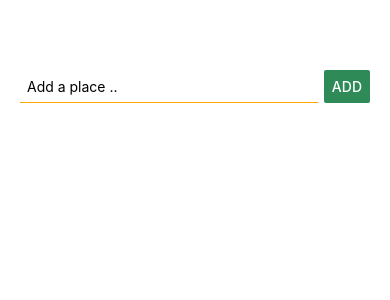
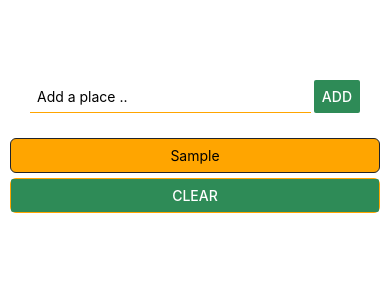
Before and after one commit to sajjad0057/Basic-React-Native, a React Native app: screen / in a window 390 px wide. Both pictures are taken after typing "Sample" into the empty fields and a click on the button "ADD". Shown: the top 300 px of the page. Built offline with nearby package versions, Linux system fonts and the light colour scheme.

Commit message:
Creating Component and make a simple list

```diff
--- a/App.js
+++ b/App.js
@@ -1,9 +1,14 @@
-import React,{useState} from "react";
+import React, { useState } from "react";
 import { StyleSheet, Text, View, TextInput, Button } from "react-native";
+import ListItem from "./component/ListItem";
 
 export default function App() {
-  const [inputValue,setInputValue] = useState("");
-  const [placeList,setPlaceState] = useState([])
+  const [inputValue, setInputValue] = useState("");
+  const [placeList, setPlaceState] = useState([]);
+
+  const list = placeList.map((item, i) => {
+    return <ListItem placeName={item} key={i} />;
+  });
   return (
     <View style={styles.container}>
       <View style={styles.inputView}>
@@ -15,22 +20,36 @@ export default function App() {
             padding: 7,
           }}
           placeholder="Add a place .."
-          value = {inputValue}
-          onChangeText = {(text)=>setInputValue(text)}
+          value={inputValue}
+          onChangeText={(text) => setInputValue(text)}
         />
 
-          <Button
+        <Button
           title="ADD"
           color="#2E8B57"
-          onPress={()=>{
-            if (inputValue !==""){
-              setPlaceState([...placeList,inputValue])
-              setInputValue("")
+          onPress={() => {
+            if (inputValue !== "") {
+              setPlaceState([...placeList, inputValue]);
+              setInputValue("");
             }
+          }}
+        />
+      </View >
+      {list}
 
-          }} />
+      <View style={styles.clrBtn}>
+      <Button
+      title="clear"
+      color="#2E8B57"
 
+      onPress={()=>{
+        setPlaceState([])
+        setInputValue("")
+        console.log("press");
+      }}
+      />
       </View>
+
     </View>
   );
 }
@@ -39,16 +58,22 @@ const styles = StyleSheet.create({
   container: {
     flex: 1,
     backgroundColor: "white",
-    alignItems: "center",
     justifyContent: "flex-start",
     flexDirection: "column",
+    padding: 10,
   },
   inputView: {
     padding: 20,
-    width :"100%",
+    width: "100%",
     marginTop: 50,
     flexDirection: "row",
     justifyContent: "space-between",
+  },
+  clrBtn :{
+    marginTop : 5,
+    borderWidth: 1,
+    borderColor: "orange",
+    borderRadius: 6,
 
-  },
+  }
 });
--- /dev/null
+++ b/component/ListItem.jsx
@@ -0,0 +1,31 @@
+import React from 'react'
+import {StyleSheet, View, Text } from 'react-native'
+
+const ListItem = ({placeName}) => {
+    return (
+        <View style={styles.listItem}>
+            <Text style={{textAlign:"center"}}>
+                {placeName}
+            </Text>
+        </View>
+    )
+}
+
+const styles = StyleSheet.create({
+    listItem : {
+        marginTop: 5,
+        padding:8,
+        borderWidth: 1,
+        borderColor: "#20232a",
+        borderRadius: 6,
+        backgroundColor: "orange",
+        color: "#20232a",
+        fontSize: 30,
+        fontWeight: "bold"
+
+    }
+
+})
+
+
+export default ListItem
```
